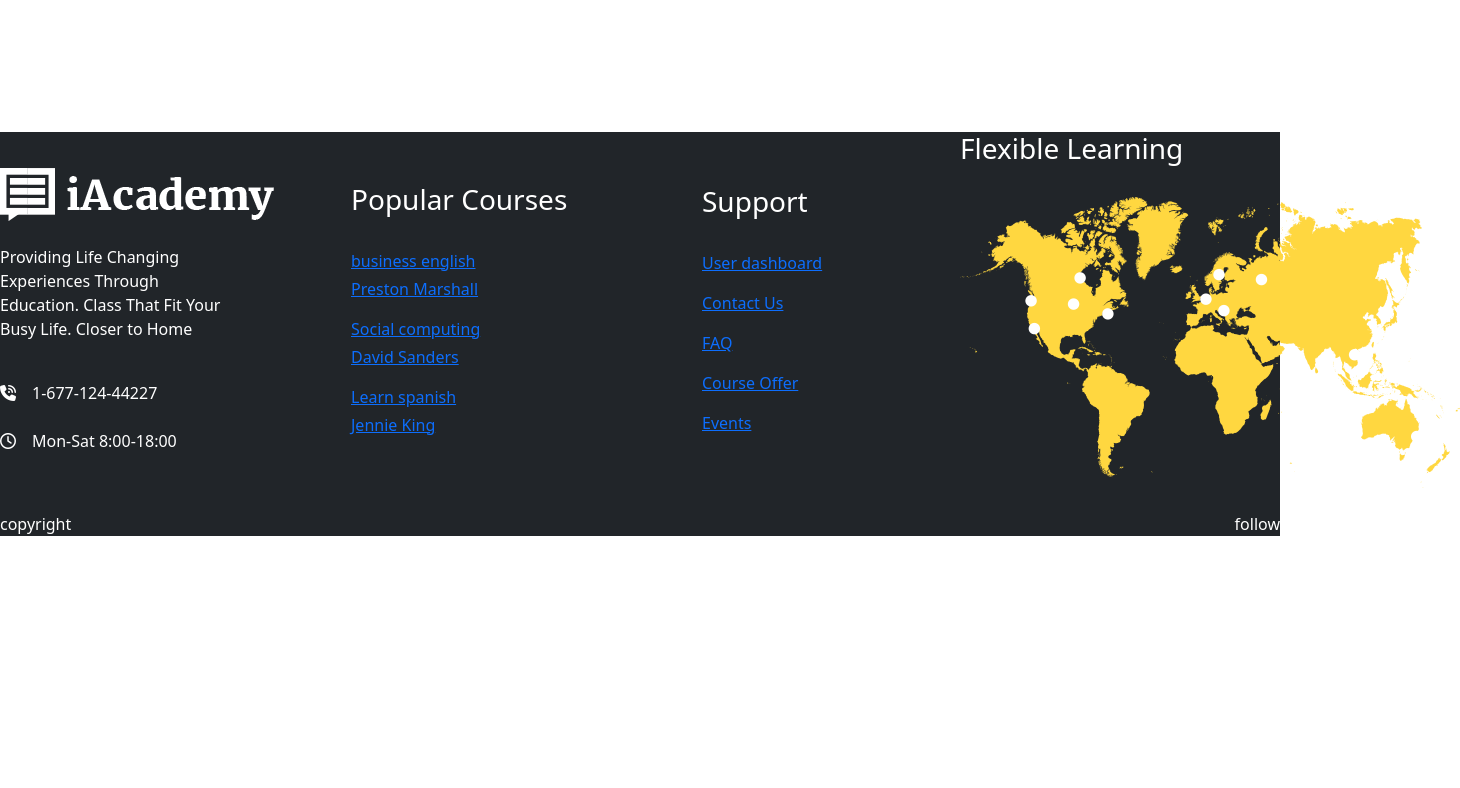
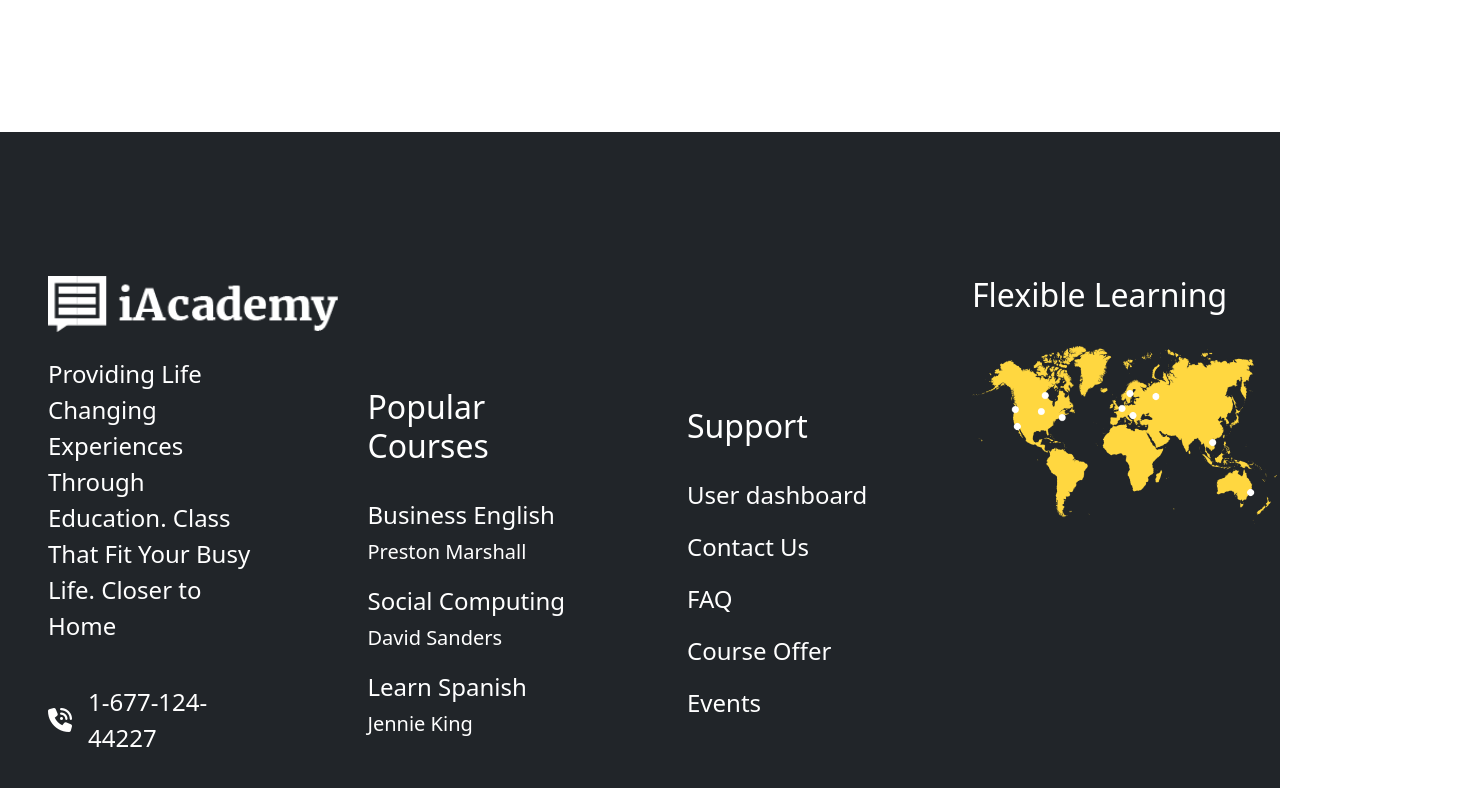
Before and after one commit to totarochristian/proj-html-vuejs, a Vue app: page / in a window 1280 px wide. Shown: the part 9380-10168 px from the top of the page, 1460 px wide, since content can reach past the window. Before the commit the page ends 9916 px from the top, so only its background shows below. Built offline with nearby package versions, Linux system fonts and the light colour scheme.

Commit message:
Add style in the upper footer

```diff
--- a/src/components/Footer/FooterComponent.vue
+++ b/src/components/Footer/FooterComponent.vue
@@ -1,41 +1,41 @@
 <template>
-  <footer class="bg-dark text-white d-flex flex-column gap-4">
-    <div class="d-flex justify-content-between align-items-center gap-4">
-      <div class="d-flex justify-content-between align-items-center gap-4">
+  <footer class="py-4 bg-dark text-white d-flex flex-column gap-4">
+    <div id="upperFooter" class="p-4 d-flex justify-content-between align-items-start gap-4">
+      <div class="p-4 d-flex justify-content-between align-items-center gap-4">
         <div id="generalInfo" class="col-3 d-flex flex-column align-items-start justify-content-center gap-4">
           <img :src="'/img/' + store.siteCreationData.footer.upper.general.image" alt="Logo">
-          <p>{{ store.siteCreationData.footer.upper.general.description }}</p>
-          <div class="d-flex align-items-center gap-3">
+          <p class="fs-4">{{ store.siteCreationData.footer.upper.general.description }}</p>
+          <div class="fs-4 d-flex align-items-center gap-3">
             <i class="fa-solid fa-phone-volume"></i>
             <span>{{ store.siteCreationData.footer.upper.general.phone }}</span>
           </div>
-          <div class="d-flex align-items-center gap-3">
+          <div class="fs-4 d-flex align-items-center gap-3">
             <i class="fa-regular fa-clock"></i>
             <span>{{ store.siteCreationData.footer.upper.general.hours }}</span>
           </div>
         </div>
         <div id="popularCoursesInfo" class="col-3 d-flex flex-column align-items-start justify-content-center gap-4">
-          <h3>{{ store.siteCreationData.footer.upper.popularCourses.title }}</h3>
+          <h3 class="fs-2">{{ store.siteCreationData.footer.upper.popularCourses.title }}</h3>
           <div class="d-flex flex-column align-items-start justify-content-center gap-3">
             <div class="d-flex flex-column align-items-start justify-content-center gap-1" v-for="info in store.siteCreationData.footer.upper.popularCourses.data">
-              <a :href="info.titleLink">{{ info.title }}</a>
-              <a :href="info.authorLink">{{ info.author }}</a>
+              <a :href="info.titleLink" class="fs-4 fw-seminold text-capitalize">{{ info.title }}</a>
+              <a :href="info.authorLink" class="fs-5 text-capitalize">{{ info.author }}</a>
             </div>
           </div>
         </div>
         <div id="supportInfo" class="col-3 d-flex flex-column align-items-start justify-content-center gap-4">
-          <h3>{{ store.siteCreationData.footer.upper.support.title }}</h3>
+          <h3 class="fs-2">{{ store.siteCreationData.footer.upper.support.title }}</h3>
           <div class="d-flex flex-column align-items-start justify-content-center gap-3">
-            <a :href="info.link" v-for="info in store.siteCreationData.footer.upper.support.data">{{ info.title }}</a>
+            <a :href="info.link" class="fs-4" v-for="info in store.siteCreationData.footer.upper.support.data">{{ info.title }}</a>
           </div>
         </div>
       </div>
-      <div id="flexibleLearnings" class="col-3 d-flex flex-column align-items-start justify-content-center gap-4">
-        <h3>{{ store.siteCreationData.footer.upper.flexibleLearning.title }}</h3>
+      <div id="flexibleLearnings" class="p-4 col-3 d-flex flex-column align-items-start justify-content-center gap-4">
+        <h3 class="fs-2">{{ store.siteCreationData.footer.upper.flexibleLearning.title }}</h3>
         <img :src="'/img/' + store.siteCreationData.footer.upper.flexibleLearning.image" alt="World image">
       </div>
     </div>
-    <div class="d-flex justify-content-between align-items-center gap-4">
+    <div id="bottomFooter" class="d-flex justify-content-between align-items-center gap-4">
       <div>
         copyright
       </div>
@@ -60,5 +60,36 @@
 </script>
 
 <style lang="scss" scoped>
-
+  @use '../../assets/styles/partial/variables' as *;
+  footer{
+    padding-top: 6rem!important;
+    a{
+      color: inherit;
+      text-decoration: none;
+      &:hover{
+        color: $buttonColor1;
+      }
+    }
+    #popularCoursesInfo a:last-child:hover{
+      color: grey;
+    }
+    #generalInfo>div:hover i{
+      color: $buttonColor1;
+      cursor: pointer;
+    }
+    #upperFooter{
+      #generalInfo{
+        img{
+          height: 3.5rem;
+          width: auto;
+        }
+      }
+      #flexibleLearnings{
+        img{
+          width: 305px;
+          height: auto;
+        }
+      }
+    }
+  }
 </style>
```
